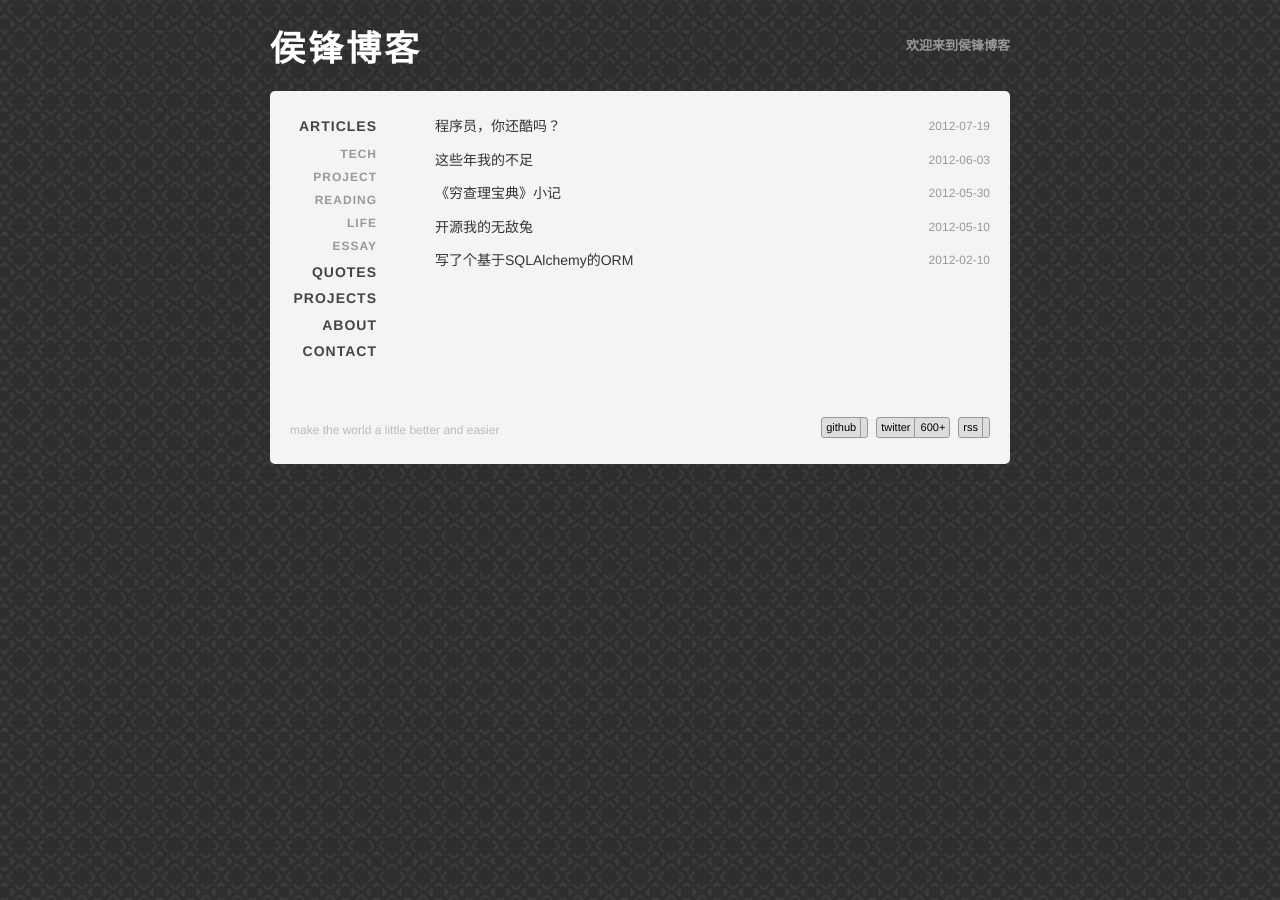
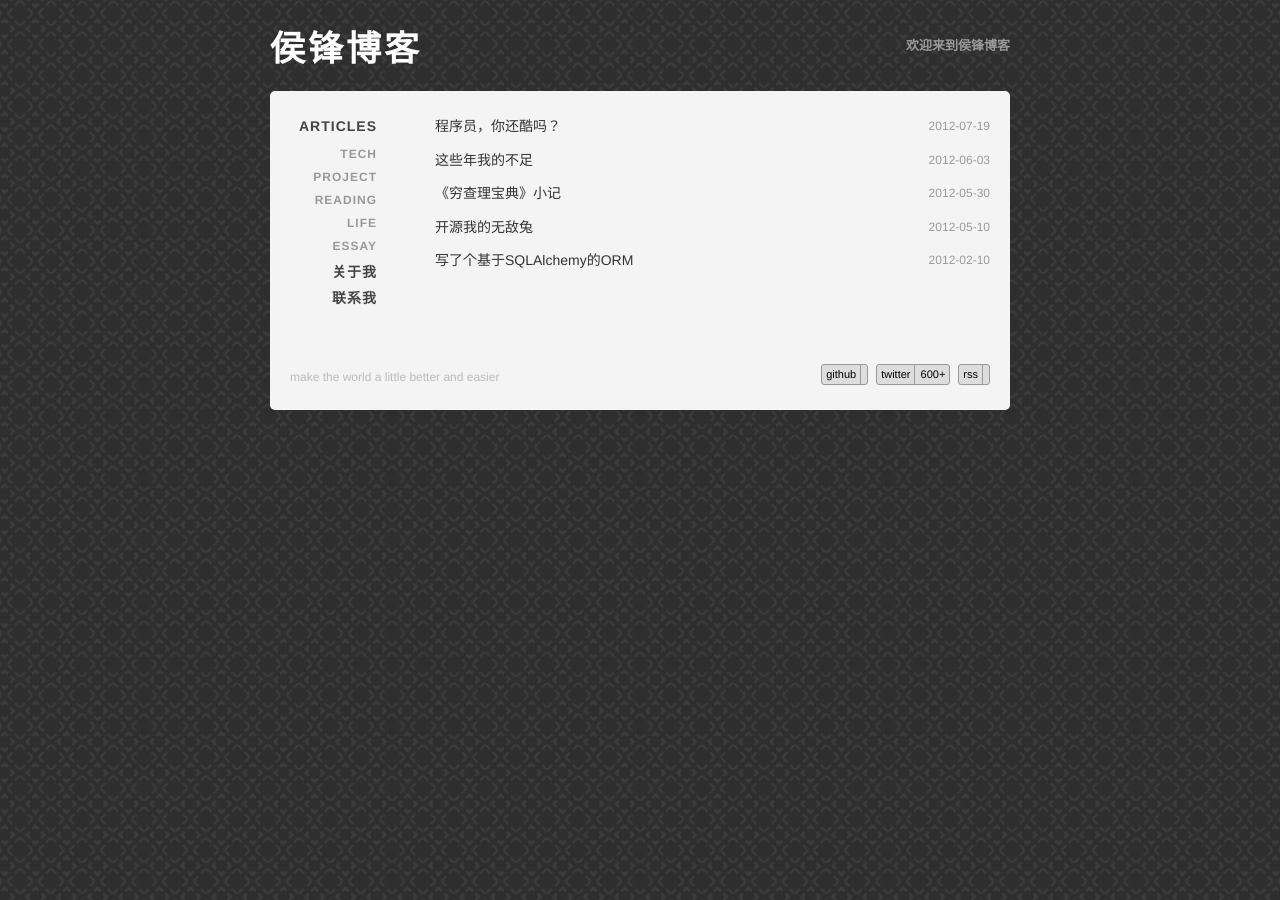
Before and after one commit to Houfeng/houfeng.github.com, a Jekyll site: the page built from index.html, in a window 1280 px wide. Built offline with Jekyll 4.4.1, drawn with Linux system fonts in a browser that asks for light colours; nearby versions of some CDN libraries; Markdown is read by kramdown in place of the engine named in the settings.

Commit message:
Updated _layouts/default.html

```diff
--- a/_layouts/default.html
+++ b/_layouts/default.html
@@ -35,12 +35,10 @@
 								{% endfor %}
 							</ul>
 						</li>
-						<li><a href="/quotes.html">QUOTES</a></li>
-						<li><a href="/projects.html">PROJECTS</a></li>
-						<li><a href="/about.html">ABOUT</a></li>
+						<li><a href="/about.html">关于我</a></li>
 						<!--<li><a href="http://leezhong.com/resume/">RESUME</a></li>-->
 						<!--<li><a href="/links.html">LINKS</a></li>-->
-						<li><a href="/contact.html">CONTACT</a></li>
+						<li><a href="/contact.html">联系我</a></li>
 					</ul>
 				</div>
 
```
